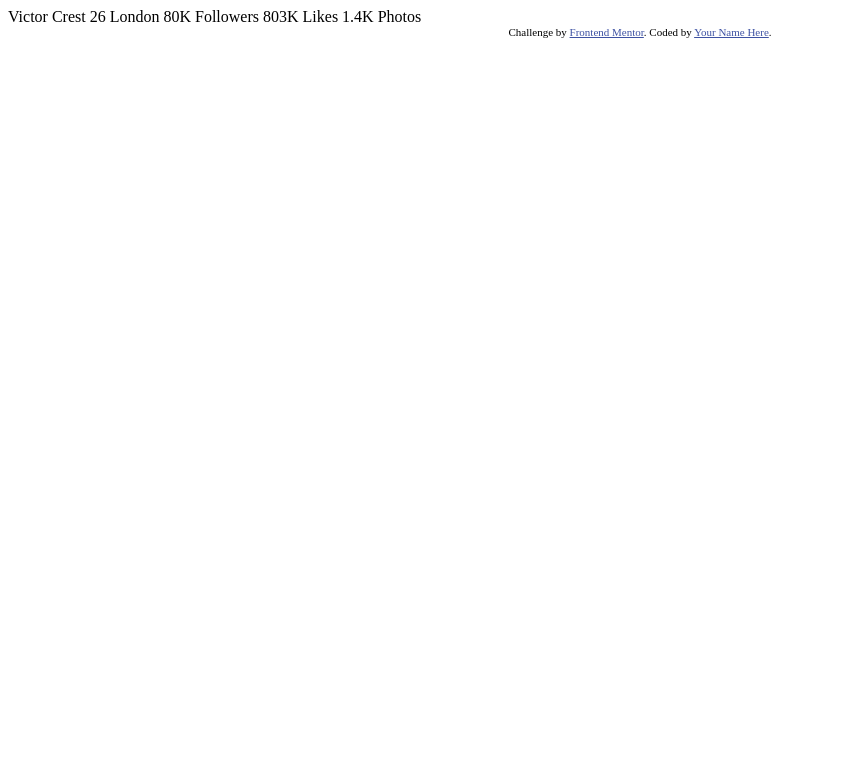
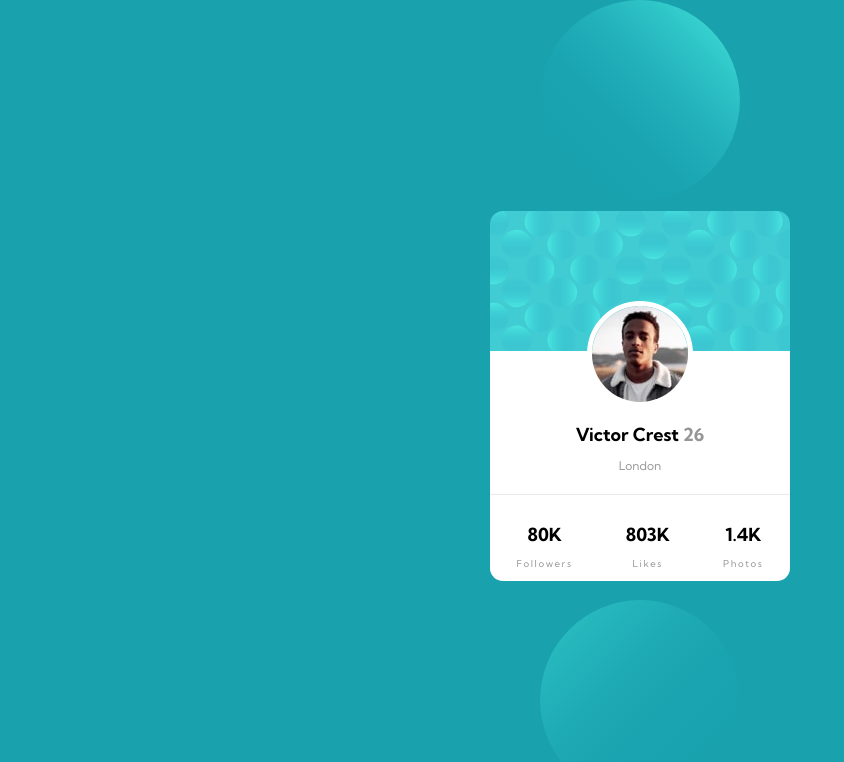
Before and after one commit to Dan-Lucian/css-challenge-profile-card, a plain HTML site: page index.html in a window 1280 px wide. Shown: the whole page, without its empty margins (0-844 px from the left). Drawn offline with Linux system fonts and the light colour scheme.

Commit message:
finished

```diff
--- a/index.html
+++ b/index.html
@@ -1,35 +1,63 @@
 <!DOCTYPE html>
 <html lang="en">
     <head>
-  <meta charset="UTF-8">
-  <meta name="viewport" content="width=device-width, initial-scale=1.0"> <!-- displays site properly based on user's device -->
+        <meta charset="UTF-8" />
+        <meta name="viewport" content="width=device-width, initial-scale=1.0" />
+        <!-- displays site properly based on user's device -->
 
-  <link rel="icon" type="image/png" sizes="32x32" href="./images/favicon-32x32.png">
+        <link
+            rel="icon"
+            type="image/png"
+            sizes="32x32"
+            href="./images/favicon-32x32.png"
+        />
 
         <title>Frontend Mentor | Profile card component</title>
 
-  <!-- Feel free to remove these styles or customise in your own stylesheet 👍 -->
+        <link rel="stylesheet" href="main.css" />
+
         <style>
-    .attribution { font-size: 11px; text-align: center; }
-    .attribution a { color: hsl(228, 45%, 44%); }
+            .attribution {
+                font-size: 11px;
+                text-align: center;
+                display: none;
+            }
+            .attribution a {
+                color: hsl(228, 45%, 44%);
+            }
         </style>
     </head>
     <body>
-  Victor Crest
-  26
-  London
+        <div class="card">
+            <div class="card-image"></div>
+            <div class="name">
+                <img src="images/image-victor.jpg" alt="Victor" />
+                <h1>Victor Crest <span>26</span></h1>
+                <p>London</p>
+            </div>
 
-  80K
-  Followers
-
-  803K
-  Likes
-
-  1.4K
-  Photos
+            <div class="stats">
+                <div class="stat">
+                    <h1>80K</h1>
+                    <p>Followers</p>
+                </div>
+                <div class="stat">
+                    <h1>803K</h1>
+                    <p>Likes</p>
+                </div>
+                <div class="stat">
+                    <h1>1.4K</h1>
+                    <p>Photos</p>
+                </div>
+            </div>
+        </div>
         <div class="attribution">
-    Challenge by <a href="https://www.frontendmentor.io?ref=challenge" target="_blank">Frontend Mentor</a>.
-    Coded by <a href="#">Your Name Here</a>.
+            Challenge by
+            <a
+                href="https://www.frontendmentor.io?ref=challenge"
+                target="_blank"
+                >Frontend Mentor</a
+            >. Coded by <a href="#">Your Name Here</a>.
         </div>
     </body>
 </html>
--- /dev/null
+++ b/main.css
@@ -0,0 +1,74 @@
+@import url("https://fonts.googleapis.com/css2?family=Kumbh+Sans:wght@400;700&display=swap");
+
+* {
+    box-sizing: border-box;
+}
+
+html {
+    height: 100%;
+}
+
+body {
+    height: 97%;
+    font-family: "Kumbh Sans", sans-serif;
+    background-color: hsl(185, 75%, 39%);
+    background-image: url(images/bg-pattern-top.svg),
+        url(images/bg-pattern-bottom.svg);
+    background-repeat: no-repeat;
+    background-size: 200px;
+    background-position: top, bottom;
+
+    display: flex;
+    justify-content: center;
+    align-items: center;
+}
+
+h1 {
+    font-size: 18px;
+    font-weight: bold;
+}
+
+p {
+    font-size: 12px;
+    color: hsl(0, 0%, 59%);
+}
+
+span {
+    color: hsl(0, 0%, 59%);
+}
+
+.card {
+    background: #fff;
+    width: 300px;
+    height: 370px;
+    border-radius: 13px;
+    padding-top: 90px;
+    text-align: center;
+    background-image: url(images/bg-pattern-card.svg);
+    background-repeat: no-repeat;
+}
+
+.name {
+    margin-bottom: 1.3rem;
+}
+
+.name img {
+    border: 5px solid #fff;
+    border-radius: 50%;
+}
+
+.stats {
+    display: flex;
+    border-top: 1px solid hsla(0, 0%, 59%, 0.2);
+    justify-content: space-around;
+    align-items: center;
+    height: 100px;
+}
+
+.stats p {
+    letter-spacing: 0.1rem;
+    font-size: 0.6rem;
+}
+
+@media screen and (min-width: 375px) {
+}
```
Lines whose indentation alone changed are shown as unchanged.
